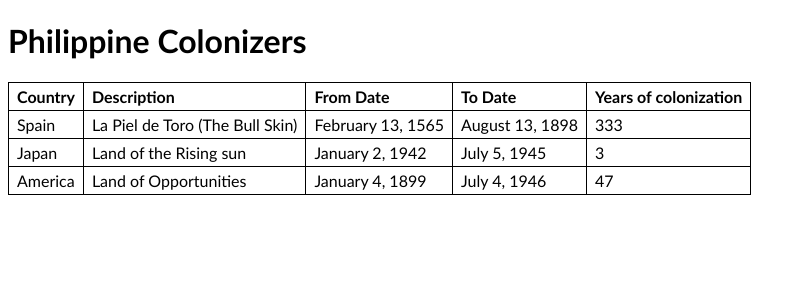
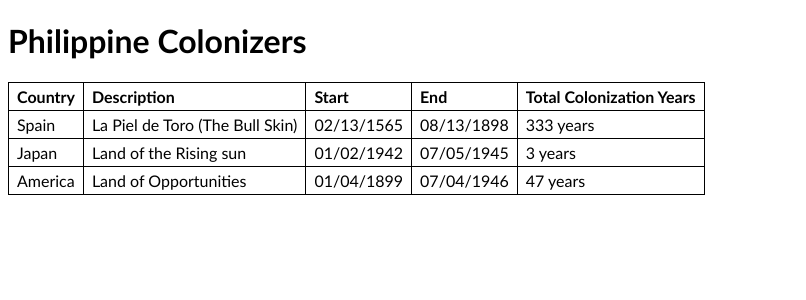
Before and after one commit to mrphowl/dotTheory-PHP, a PHP site: page / in a window 1280 px wide. Shown: the top 300 px of the page, without its empty margins (0-806 px from the left). Run offline with PHP 8.4, Linux system fonts and the light colour scheme.

Commit message:
Changed table header text

```diff
--- a/php-303/index.php
+++ b/php-303/index.php
@@ -112,26 +112,28 @@ $america = new Country('America', 'Land of Opportunities', $datefrom, $dateto);
 
 // Build output data
 $data = [];
+$dateformat = 'm/d/Y';
+$yearsuffix = ' years';
 $data['spain'] = (object) [
     'name' => $spain->get('name'),
     'description' => $spain->get('description'),
-    'from' => date('F j, Y', $spain->get('colonization_start')),
-    'to' => date('F j, Y', $spain->get('colonization_end')),
-    'years' => $spain->colonization_years(),
+    'from' => date($dateformat, $spain->get('colonization_start')),
+    'to' => date($dateformat, $spain->get('colonization_end')),
+    'years' => $spain->colonization_years() . $yearsuffix,
 ];
 $data['japan'] = (object) [
     'name' => $japan->get('name'),
     'description' => $japan->get('description'),
-    'from' => date('F j, Y', $japan->get('colonization_start')),
-    'to' => date('F j, Y', $japan->get('colonization_end')),
-    'years' => $japan->colonization_years(),
+    'from' => date($dateformat, $japan->get('colonization_start')),
+    'to' => date($dateformat, $japan->get('colonization_end')),
+    'years' => $japan->colonization_years() . $yearsuffix,
 ];
 $data['america'] = (object) [
     'name' => $america->get('name'),
     'description' => $america->get('description'),
-    'from' => date('F j, Y', $america->get('colonization_start')),
-    'to' => date('F j, Y', $america->get('colonization_end')),
-    'years' => $america->colonization_years(),
+    'from' => date($dateformat, $america->get('colonization_start')),
+    'to' => date($dateformat, $america->get('colonization_end')),
+    'years' => $america->colonization_years() . $yearsuffix,
 ];
 ?>
 <!DOCTYPE html>
@@ -167,9 +169,9 @@ $data['america'] = (object) [
                 <tr>
                     <th>Country</th>
                     <th>Description</th>
-                    <th>From Date</th>
-                    <th>To Date</th>
-                    <th>Years of colonization</th>
+                    <th>Start</th>
+                    <th>End</th>
+                    <th>Total Colonization Years</th>
                 </tr>
             </thead>
             <tbody>
```
